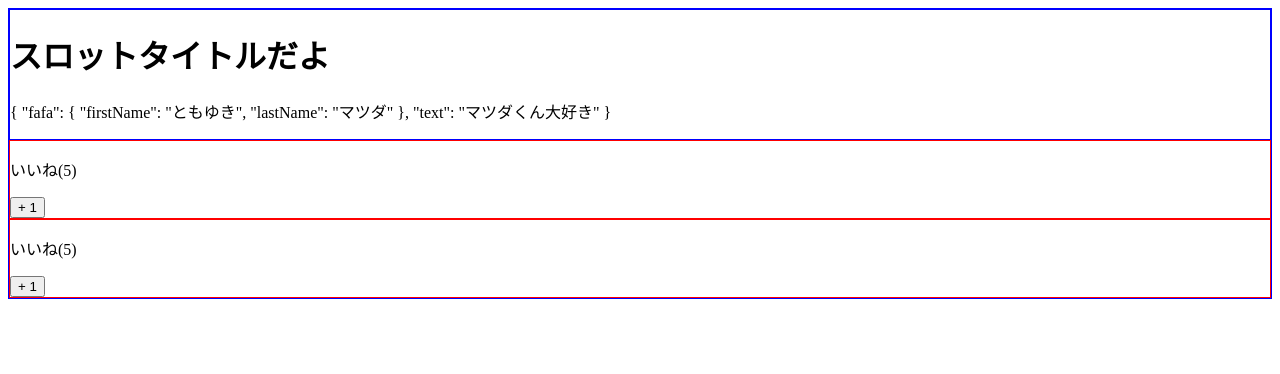
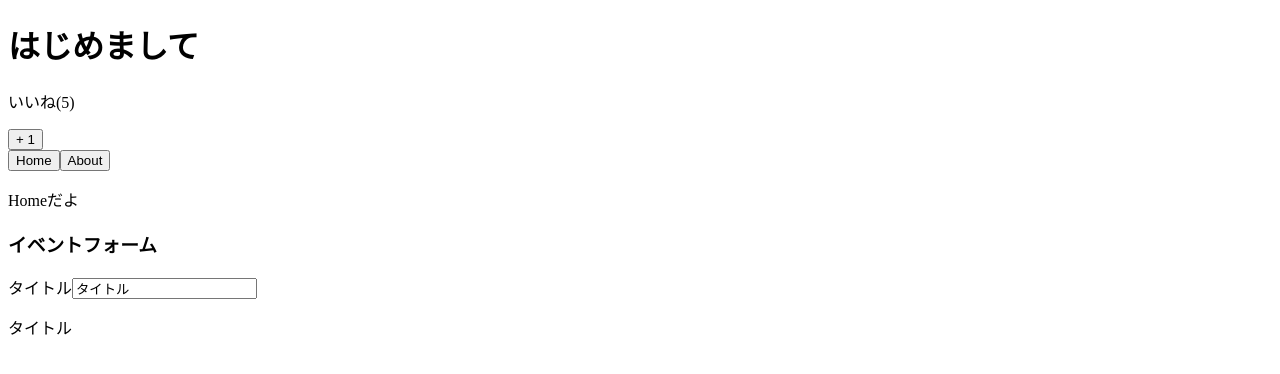
Before and after one commit to TomoyukiMatsuda/practice-Vue_CLI, a Vue app: page / in a window 1280 px wide. Shown: the top 374 px of the page. Built offline with nearby package versions, Linux system fonts and the light colour scheme.

Commit message:
動的なコンポーネントを切り替え、v-model復習

```diff
--- a/src/App.vue
+++ b/src/App.vue
@@ -1,27 +1,45 @@
 <template>
   <div>
-    <LikeHeader #default="slotProps">
-      <h1>スロットタイトルだよ</h1>
-      <p>{{ slotProps }}</p>
+    <LikeHeader>
+      <h1>はじめまして</h1>
     </LikeHeader>
-
-
     <LikeNumber :total-number="number" @my-click="incrementNumber"></LikeNumber> <!-- コンポーネントの呼び出し !-->
-    <LikeNumber :total-number="number"></LikeNumber>
+    <button @click="currentComponent = 'Home'">Home</button>
+    <button @click="currentComponent = 'About'">About</button>
+    <keep-alive>
+      <component :is="currentComponent"></component>
+    </keep-alive>
+    <div>
+      <h3>イベントフォーム</h3>
+      <label for="title">タイトル</label>
+      <input
+      id="title"
+      type="text"
+      v-model="eventData.title"
+      >
+      <p>{{ eventData.title }}</p>
+    </div>
   </div>
 </template>
 
 <script>
 import LikeHeader from "./components/LikeHeader.vue"; // コンポーネントのローカル登録
-
+import Home from "./components/Home.vue"
+import About from "./components/About.vue"
 export default {
   data() {
     return {
-      number: 10
+      number: 10,
+      currentComponent: "Home",
+      eventData: {
+        title: "タイトル",
+      }
     }
   },
   components: {
-    LikeHeader
+    LikeHeader,
+    Home,
+    About,
   },
   methods: {
     incrementNumber(v) {
@@ -30,9 +48,3 @@ export default {
   }
 }
 </script>
-
-<style scoped>
-  div {
-    border: 1px solid blue;
-  }
-</style>
--- /dev/null
+++ b/src/components/About.vue
@@ -0,0 +1,6 @@
+<template>
+  <div>
+    <p>Aboutだよ</p>
+    <input type="text">
+  </div>
+</template>
--- /dev/null
+++ b/src/components/Home.vue
@@ -0,0 +1,3 @@
+<template>
+  <p>Homeだよ</p>
+</template>
--- a/src/components/LikeHeader.vue
+++ b/src/components/LikeHeader.vue
@@ -1,6 +1,6 @@
 <template>
   <div>
-    <slot :fafa="user" text="マツダくん大好き"></slot>
+    <slot></slot>
   </div>
 </template>
 
--- a/src/components/LikeNumber.vue
+++ b/src/components/LikeNumber.vue
@@ -20,9 +20,3 @@ export default {
   },
 };
 </script>
-
-<style scoped>
-  div {
-    border: 1px solid red;
-  }
-</style>
```
